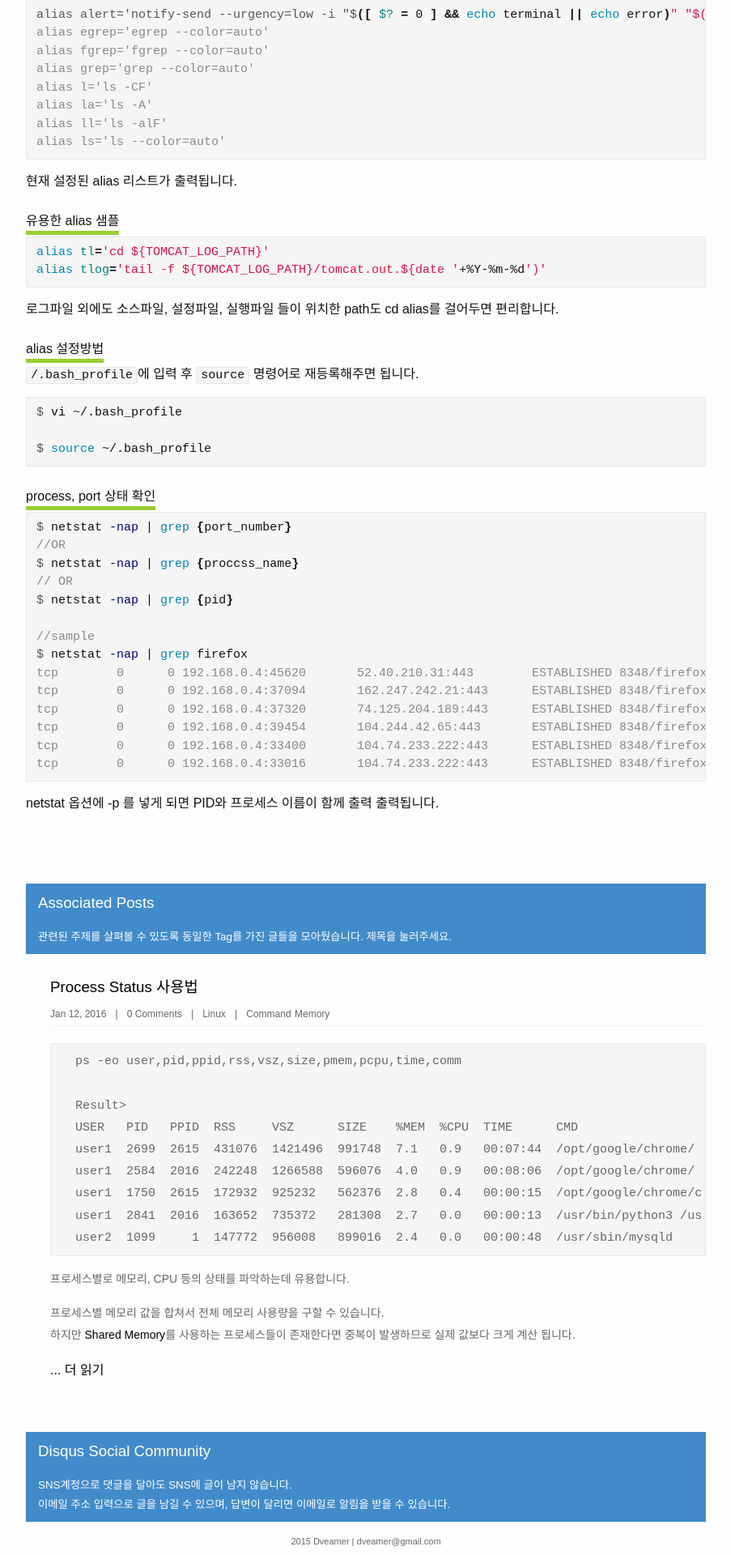
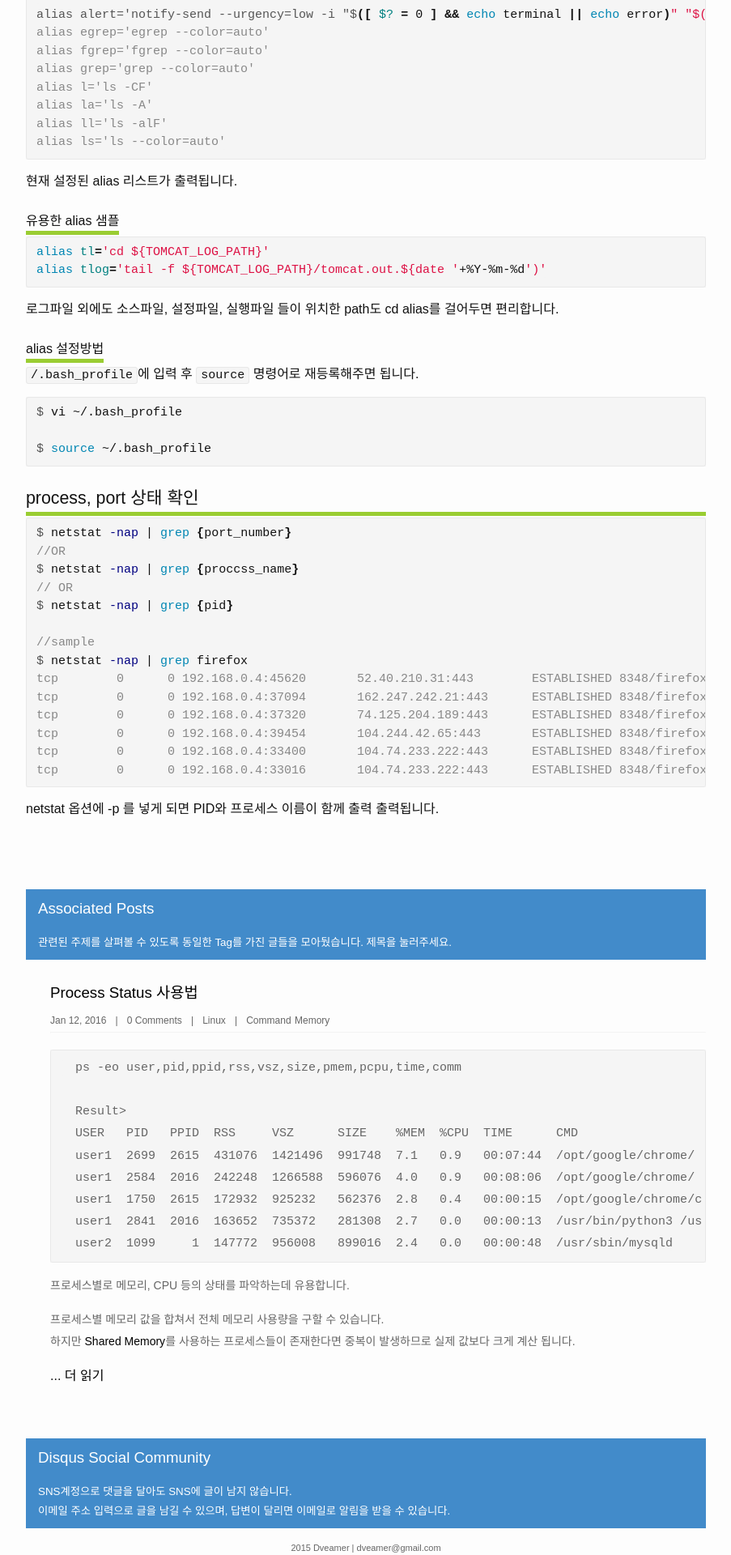
Before and after one commit to dveamer/dveamer.github.io, a Jekyll site: the page built from _posts/Linux/2018-02-03-UsefulLinuxCommand.md, in a window 1280 px wide. Shown: the part 1465-3385 px from the top of the page at 81% size, without its empty margins (188-1091 px from the left). Built offline with Jekyll 4.4.1, drawn with Linux system fonts in a browser that asks for light colours; comment, search, counter and statistics services are not loaded.

Commit message:
modify an article

```diff
--- a/_posts/Linux/2018-02-03-UsefulLinuxCommand.md
+++ b/_posts/Linux/2018-02-03-UsefulLinuxCommand.md
@@ -86,7 +86,7 @@ $ vi ~/.bash_profile
 $ source ~/.bash_profile
 ~~~
 
-### process, port 상태 확인
+## process, port 상태 확인
 
 ~~~terminal
 $ netstat -nap | grep {port_number}
```
